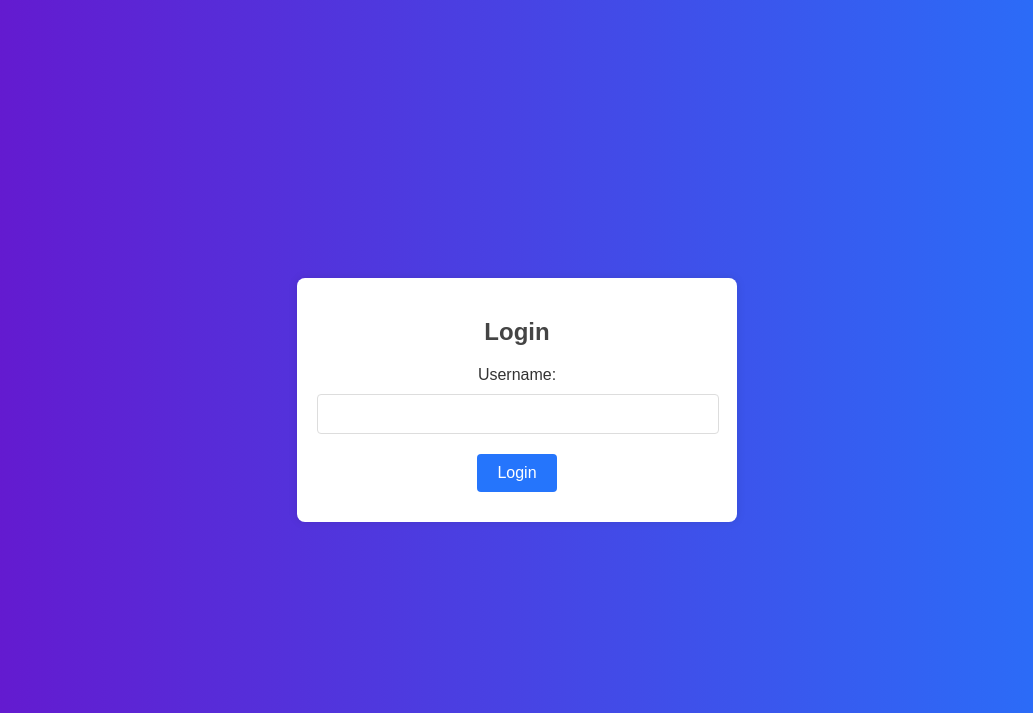
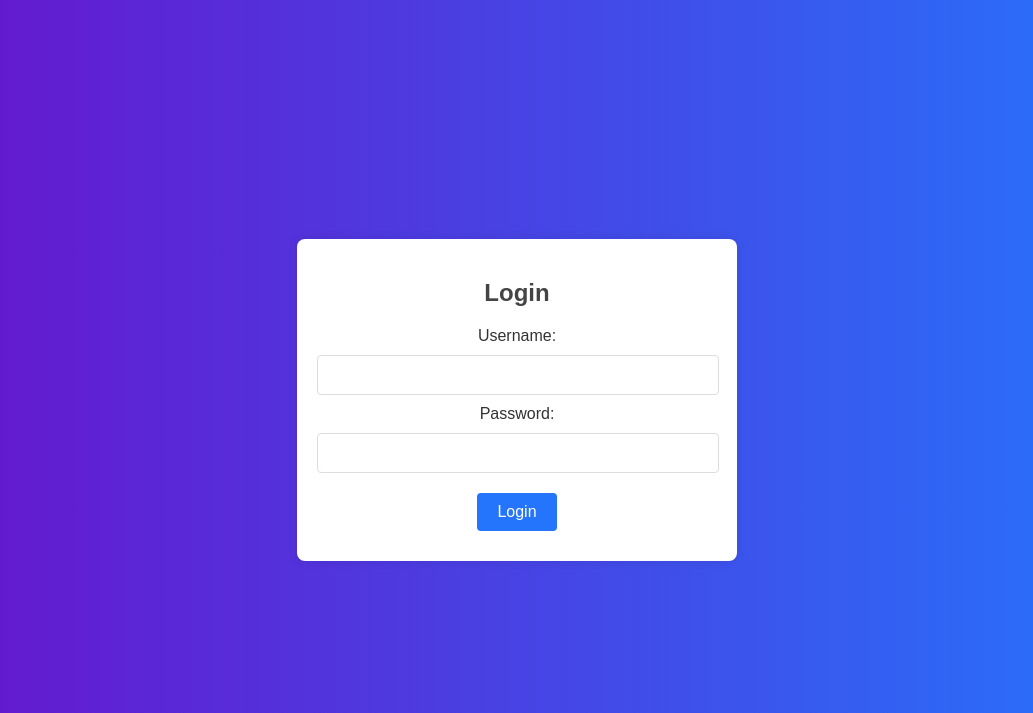
Before and after one commit to syed-abdul-rauf/Real-Time-Screen-Monitor, a Flask app: page / in a window 1280 px wide. Shown: the top 713 px of the page, without its empty margins (123-1156 px from the left). Run offline with Flask 3, Linux system fonts and the light colour scheme.

Commit message:
Update login.html

```diff
--- a/Real-Time Screen Monitor/templates/login.html
+++ b/Real-Time Screen Monitor/templates/login.html
@@ -33,7 +33,8 @@
             color: #444;
         }
 
-        input[type="text"] {
+        input[type="text"],
+        input[type="password"] {
             width: calc(100% - 20px);
             padding: 10px;
             margin: 10px 0;
@@ -65,6 +66,8 @@
         <form action="{{ url_for('login') }}" method="POST">
             <label for="username">Username:</label>
             <input type="text" id="username" name="username" required>
+            <label for="password">Password:</label>
+            <input type="password" id="password" name="password" required>
             <button type="submit">Login</button>
         </form>
     </div>
```
